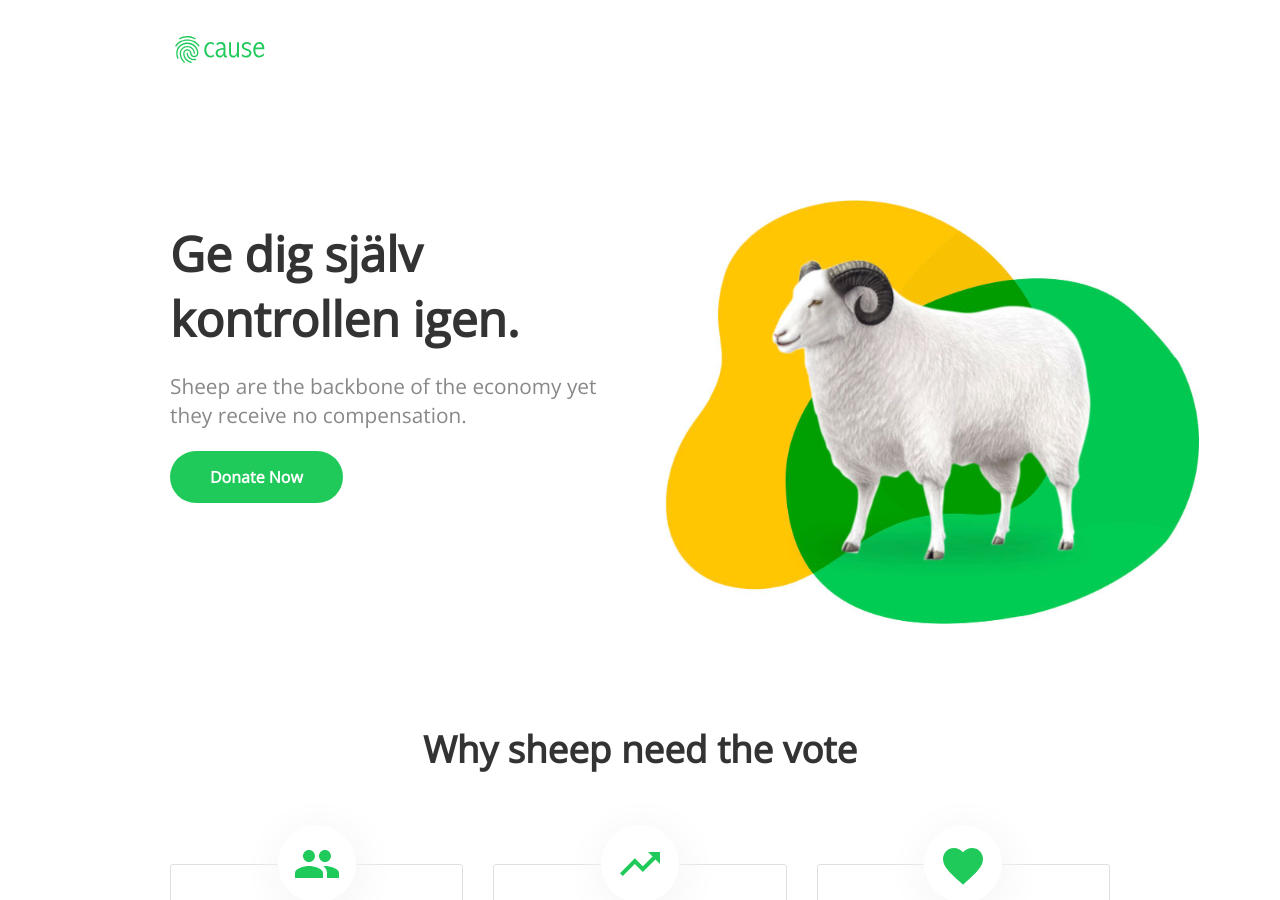
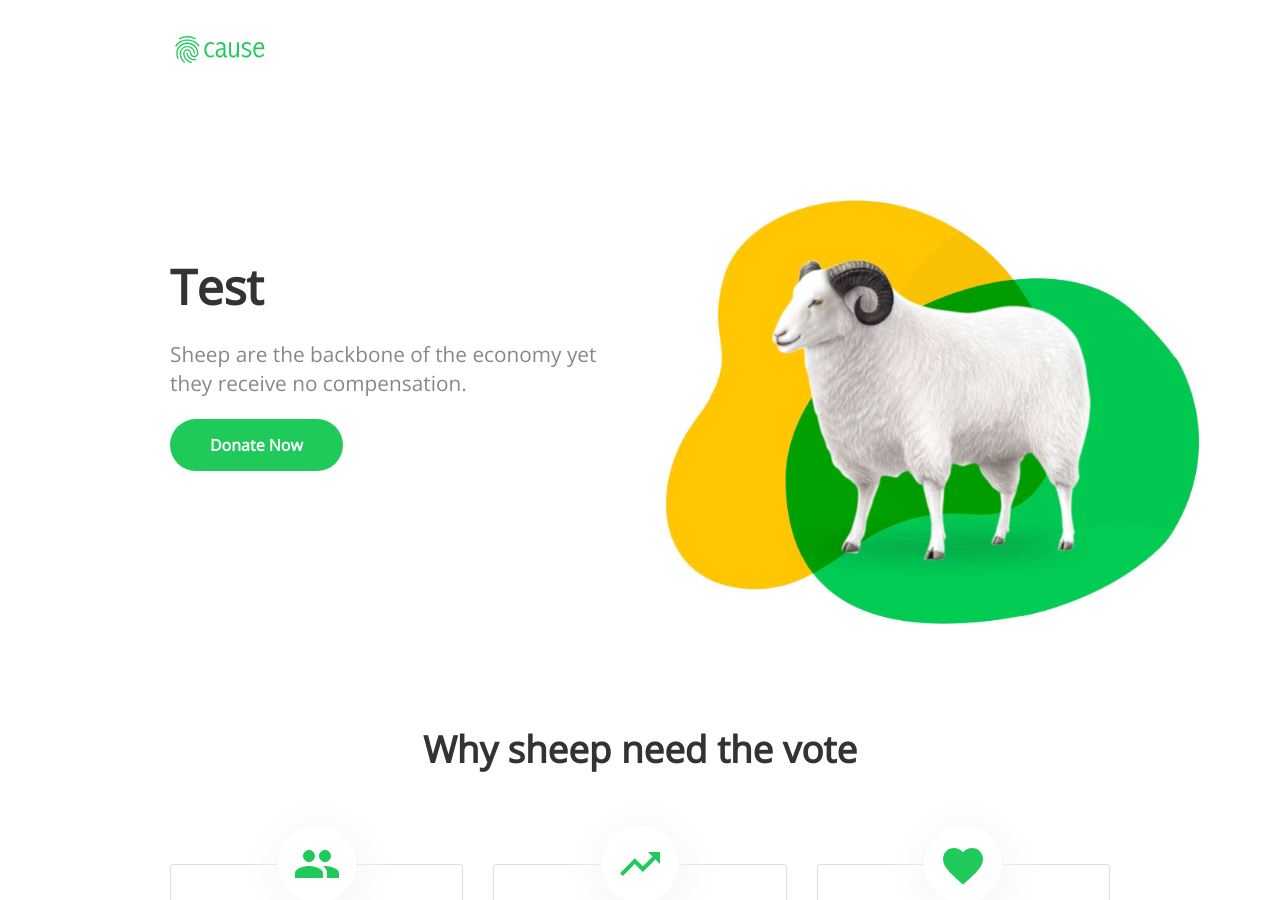
Before and after one commit to Sakrecoer/mittdata.se, a Jekyll site: the page built from civil-sektor.html, in a window 1280 px wide and 900 px high. Built offline with Jekyll 4.4.1, drawn with Linux system fonts in a browser that asks for light colours; nearby versions of some CDN libraries; a script that is not in the unit is left out.

Commit message:
Updated 'civil-sektor.html' via CloudCannon

```diff
--- a/civil-sektor.html
+++ b/civil-sektor.html
@@ -8,7 +8,7 @@ title: Civil Sektor
 		<div class="column">
 			<div>
 				<h1 class="editable">
-					Ge dig sj&auml;lv kontrollen igen.
+					Test
 				</h1>
 				<p class="editable">
 					Sheep are the backbone of the economy yet they receive no compensation.
```
